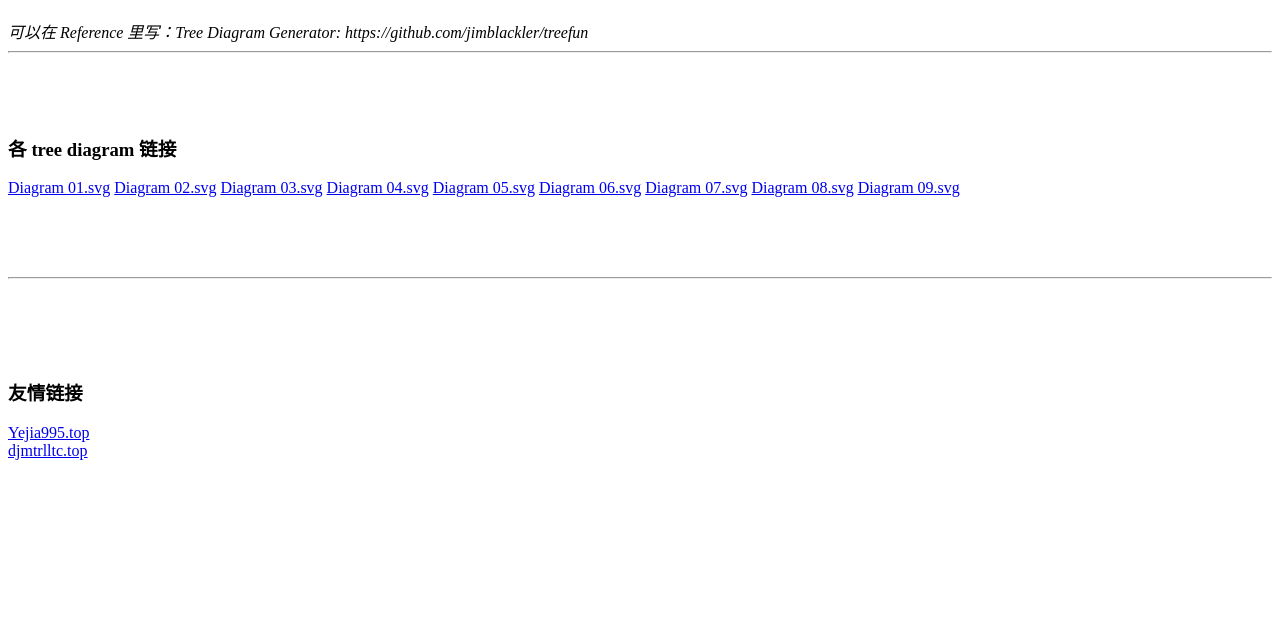
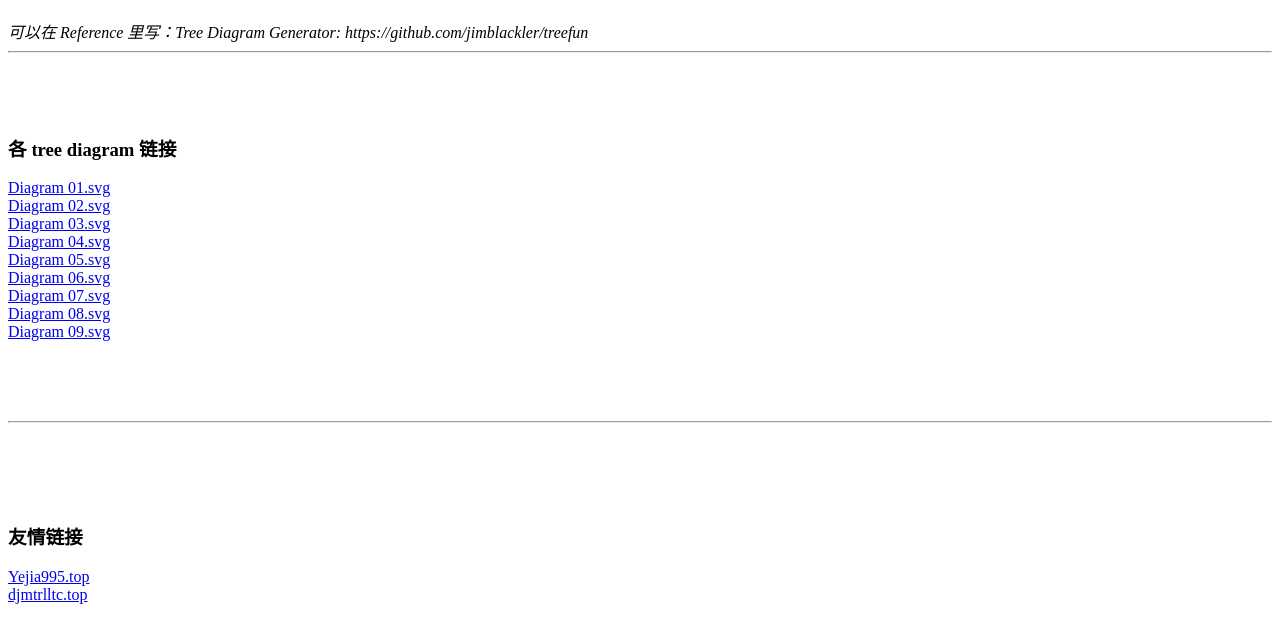
Before and after one commit to Yejia995/dxt.jdfzib.top, a plain HTML site: page index.html in a window 1280 px wide. Shown: the part 70-712 px from the top of the page. Drawn offline with Linux system fonts and the light colour scheme.

Commit message:
Add files via upload

```diff
--- a/index.html
+++ b/index.html
@@ -12,16 +12,15 @@
     <br>
     <br>
     <h3>各 tree diagram 链接</h3>
-    <a href="svg/Diagram-01.svg">Diagram 01.svg</a>
-    <a href="svg/Diagram-02.svg">Diagram 02.svg</a>
-    <a href="svg/Diagram-03.svg">Diagram 03.svg</a>
-    <a href="svg/Diagram-04.svg">Diagram 04.svg</a>
-    <a href="svg/Diagram-05.svg">Diagram 05.svg</a>
-    <a href="svg/Diagram-06.svg">Diagram 06.svg</a>
-    <a href="svg/Diagram-07.svg">Diagram 07.svg</a>
-    <a href="svg/Diagram-08.svg">Diagram 08.svg</a>
-    <a href="svg/Diagram-09.svg">Diagram 09.svg</a>
-    <br>
+    <a href="svg/Diagram-01.svg">Diagram 01.svg</a><br>
+    <a href="svg/Diagram-02.svg">Diagram 02.svg</a><br>
+    <a href="svg/Diagram-03.svg">Diagram 03.svg</a><br>
+    <a href="svg/Diagram-04.svg">Diagram 04.svg</a><br>
+    <a href="svg/Diagram-05.svg">Diagram 05.svg</a><br>
+    <a href="svg/Diagram-06.svg">Diagram 06.svg</a><br>
+    <a href="svg/Diagram-07.svg">Diagram 07.svg</a><br>
+    <a href="svg/Diagram-08.svg">Diagram 08.svg</a><br>
+    <a href="svg/Diagram-09.svg">Diagram 09.svg</a><br>
     <br>
     <br>
     <br>
```
